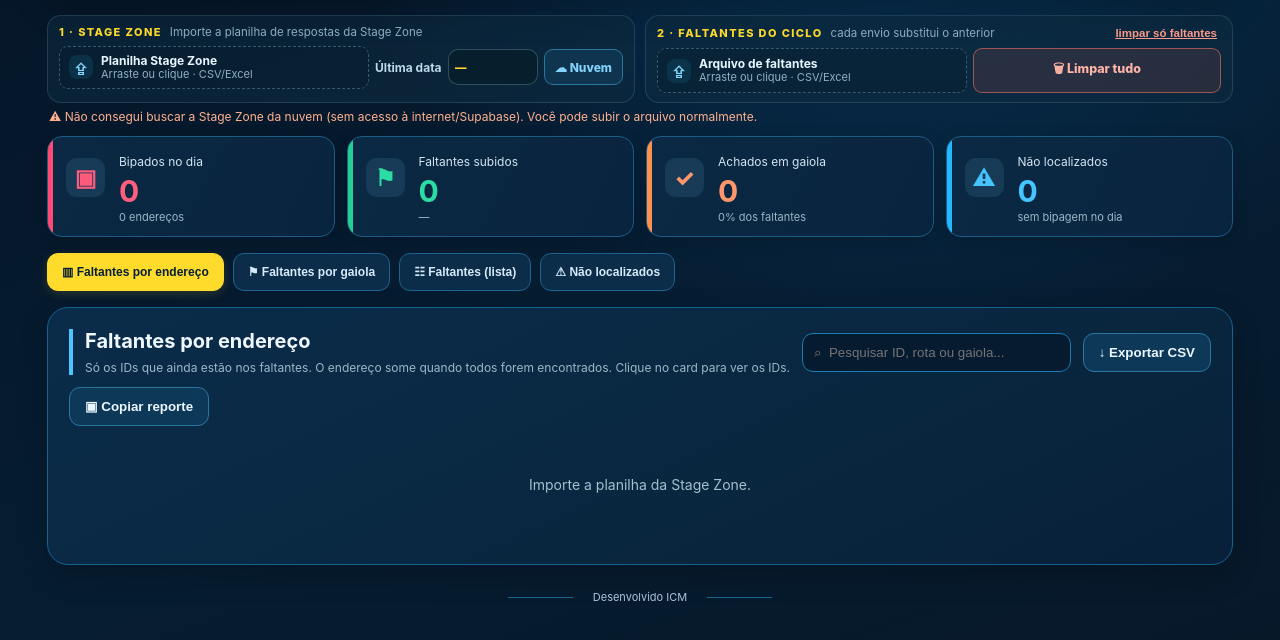
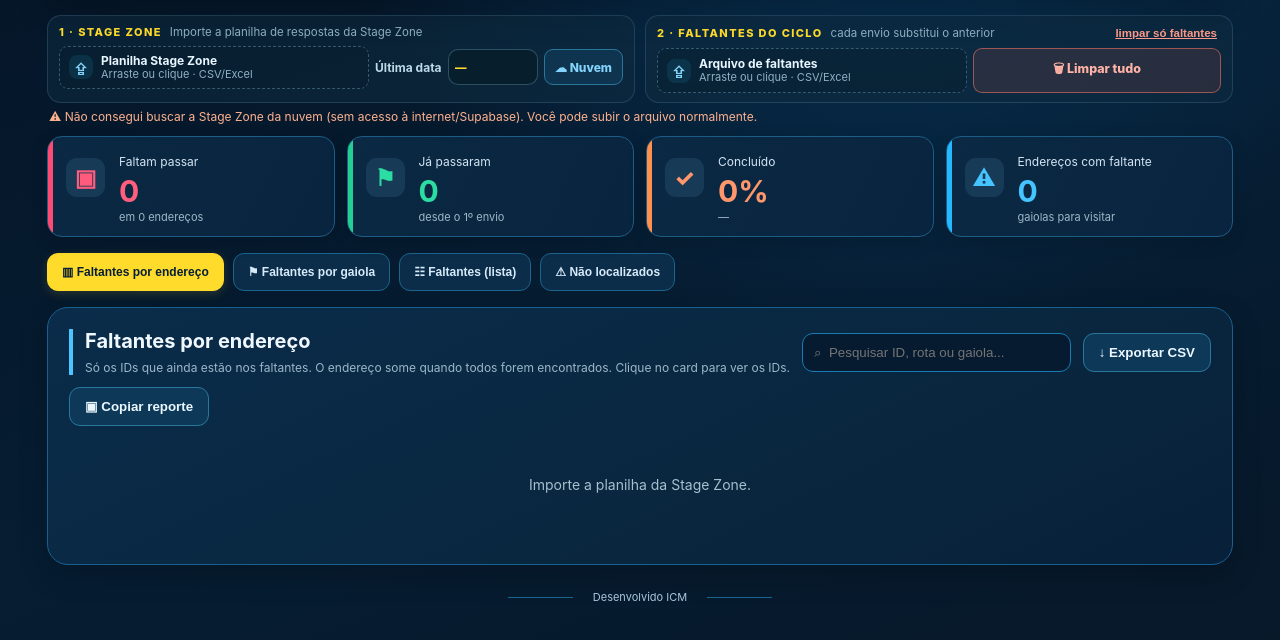
Before and after one commit to kuehne2027/stage-zone, a plain HTML site: page index.html in a window 1280 px wide. Shown: the part 194-834 px from the top of the page. Drawn offline with Linux system fonts and the light colour scheme; no server answers.

Commit message:
Resumo do topo mostra só os faltantes em gaiola: faltam passar, já passaram, % concluído
Co-Authored-By: Claude Opus 5.5 <noreply@anthropic.com>
Claude-Session: https://claude.ai/code/session_01UaSdyh2wT6rRPRuxFzE7Tr

```diff
--- a/index.html
+++ b/index.html
@@ -78,10 +78,10 @@ button:focus-visible,.file-button:focus-visible,input:focus-visible{outline:2px
 <div id="notice" class="imx-notice"></div>
 
 <div class="stats">
-  <div class="stat"><span class="stat-icon">▣</span><small>Bipados no dia</small><b id="sBip">0</b><em id="sGai">0 gaiolas</em></div>
-  <div class="stat"><span class="stat-icon">⚑</span><small>Faltantes subidos</small><b id="sFal">0</b><em id="sLast">—</em></div>
-  <div class="stat"><span class="stat-icon">✓</span><small>Achados em gaiola</small><b id="sAch">0</b><em id="sRate">0%</em></div>
-  <div class="stat"><span class="stat-icon">⚠</span><small>Não localizados</small><b id="sNao">0</b><em>sem bipagem no dia</em></div>
+  <div class="stat"><span class="stat-icon">▣</span><small>Faltam passar</small><b id="sBip">0</b><em id="sGai">0 endereços</em></div>
+  <div class="stat"><span class="stat-icon">⚑</span><small>Já passaram</small><b id="sFal">0</b><em id="sLast">desde o 1º envio</em></div>
+  <div class="stat"><span class="stat-icon">✓</span><small>Concluído</small><b id="sAch">0%</b><em id="sRate">—</em></div>
+  <div class="stat"><span class="stat-icon">⚠</span><small>Endereços com faltante</small><b id="sNao">0</b><em id="sNaoE">gaiolas para visitar</em></div>
 </div>
 
 <div class="tabs">
@@ -192,7 +192,8 @@ let reads=[];          // {date,ts,id,g}
 let dates=[];
 let curDate='';
 let place=new Map();   // id -> {g,ts}  (última bipagem do dia)
-let falt=new Map();    // id -> {route,batch}
+let falt=new Map();let vistos=new Set(); // faltantes que já apareceram em gaiola neste ciclo
+    // id -> {route,batch}
 let openAddr=new Set();let batch=0,tab='stage',openCard=null;
 
 /* ---------- utilidades ---------- */
@@ -250,7 +251,7 @@ function addFaltRows(rows,origem){
   falt.set(id,{route:route||'',batch});novos++}
  saveFalt();
  return {novos,rep,origem}}
-function saveFalt(){try{localStorage.setItem(LS+'_falt',JSON.stringify({b:batch,f:[...falt]}))}catch(e){}}
+function saveFalt(){try{localStorage.setItem(LS+'_falt',JSON.stringify({b:batch,f:[...falt],v:[...vistos]}))}catch(e){}}
 
 /* ---------- análise ---------- */
 function analyse(){
@@ -263,13 +264,16 @@ const cageTotal=g=>{let n=0;for(const p of place.values())if(p.g===g)n++;return
 /* ---------- render ---------- */
 function render(){
  const A=analyse(),q=nh($('search').value).replace(/\s/g,'');
- $('sBip').textContent=place.size.toLocaleString('pt-BR');
- $('sGai').textContent=stageCages().length+' endereços'+(curDate?' · '+fmtDate(curDate):'');
- $('sFal').textContent=falt.size.toLocaleString('pt-BR');
- $('sAch').textContent=A.found.length.toLocaleString('pt-BR');
- $('sNao').textContent=A.miss.length.toLocaleString('pt-BR');
- $('sRate').textContent=(falt.size?Math.round(A.found.length/falt.size*100):0)+'% dos faltantes';
- $('sLast').textContent=batch?'envio nº '+batch:'—';
+ // só o que está sendo procurado: faltantes que estão em gaiola
+ let nv=vistos.size;for(const f of A.found)vistos.add(f.id);if(vistos.size!==nv)saveFalt();
+ const falta=A.found.length,passou=[...vistos].filter(id=>place.has(id)&&!falt.has(id)).length,tot=falta+passou;
+ $('sBip').textContent=falta.toLocaleString('pt-BR');
+ $('sGai').textContent='em '+A.cages.length+' endereço'+(A.cages.length===1?'':'s');
+ $('sFal').textContent=passou.toLocaleString('pt-BR');
+ $('sLast').textContent='desde o 1º envio';
+ $('sAch').textContent=(tot?Math.round(passou/tot*100):0)+'%';
+ $('sRate').textContent=tot?passou.toLocaleString('pt-BR')+' de '+tot.toLocaleString('pt-BR'):'—';
+ $('sNao').textContent=A.cages.length.toLocaleString('pt-BR');
  // consulta rápida por ID
  let lk='';if(/^\d{8,}$/.test(q)){let p=place.get(q);lk=p?`<div class="lk">Pacote <b>${esc(q)}</b> está na gaiola <b>${esc(p.g)}</b> — bipado ${esc(hora(p.ts))}${falt.has(q)?' · está na lista de faltantes':''}</div>`:`<div class="lk">Pacote <b>${esc(q)}</b> não foi bipado na Stage Zone ${curDate?'em '+fmtDate(curDate):''}.</div>`}
  $('lookup').innerHTML=lk;
@@ -356,9 +360,9 @@ function syncTabs(){document.querySelectorAll('[data-tab]').forEach(b=>b.classLi
 $('stageFile').onchange=e=>{onStage(e.target.files[0]);e.target.value=''};
 $('faltFile').onchange=e=>{onFalt([...e.target.files]);e.target.value=''};
 $('dateSel').onchange=e=>setDate(e.target.value);
-$('clearFalt').onclick=()=>{if(!falt.size||!confirm('Apagar todos os faltantes subidos neste ciclo?'))return;falt=new Map();batch=0;saveFalt();faltIdle();render();note('Faltantes zerados.')};
+$('clearFalt').onclick=()=>{if(!falt.size||!confirm('Apagar todos os faltantes subidos neste ciclo?'))return;falt=new Map();vistos=new Set();batch=0;saveFalt();faltIdle();render();note('Faltantes zerados.')};
 $('clearAll').onclick=()=>{if((place.size||falt.size)&&!confirm('Limpar tudo? Apaga a Stage Zone carregada e todos os faltantes.'))return;
- reads=[];dates=[];curDate='';place=new Map();falt=new Map();batch=0;openCard=null;$('search').value='';
+ reads=[];dates=[];curDate='';place=new Map();falt=new Map();vistos=new Set();batch=0;openCard=null;$('search').value='';
  try{[LS+'_stage',LS+'_meta',LS+'_falt',LS+'_place'].forEach(k=>localStorage.removeItem(k))}catch(e){}
  stageIdle();faltIdle();tab='stage';syncTabs();render();note('Tudo limpo. Importe a planilha da Stage Zone.')};
 document.querySelectorAll('[data-tab]').forEach(b=>b.onclick=()=>{tab=b.dataset.tab;openCard=null;syncTabs();render()});
@@ -371,7 +375,7 @@ function applyStage(m,txt,fonte){dates=m.dates;reads=txt.split('\n').filter(Bool
  $('stageStatus').textContent='✓ '+reads.length.toLocaleString('pt-BR')+' pacotes de '+fmtDate(d)+' — '+fonte;$('stageDrop').classList.add('done');
  $('stageInfo').textContent=m.bad?m.bad+' leituras com QR inválido foram ignoradas':'Todas as leituras são válidas'}
 try{localStorage.removeItem(LS+'_place')}catch(e){}
-try{let f=JSON.parse(localStorage.getItem(LS+'_falt')||'null');if(f){falt=new Map(f.f);batch=f.b||0;if(falt.size){$('faltDrop').classList.add('done');$('faltStatus').textContent='✓ '+falt.size+' faltantes (último envio)'}}}catch(e){}
+try{let f=JSON.parse(localStorage.getItem(LS+'_falt')||'null');if(f){falt=new Map(f.f);batch=f.b||0;vistos=new Set(f.v||[]);if(falt.size){$('faltDrop').classList.add('done');$('faltStatus').textContent='✓ '+falt.size+' faltantes (último envio)'}}}catch(e){}
 try{let m=JSON.parse(localStorage.getItem(LS+'_meta')||'null'),txt=localStorage.getItem(LS+'_stage');if(m&&txt&&m.dates&&m.dates.length===1)applyStage(m,txt,m.name)}catch(e){}
 
 /* ---------- Nuvem (Supabase · projeto operação) ---------- */
```
